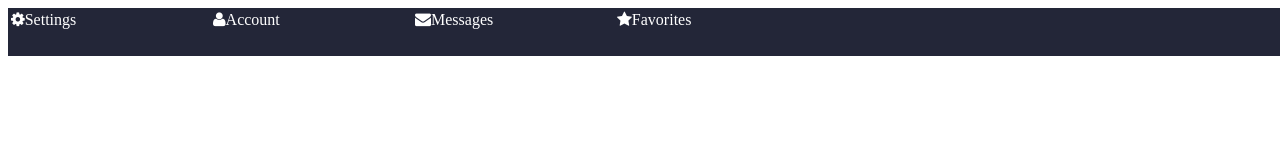
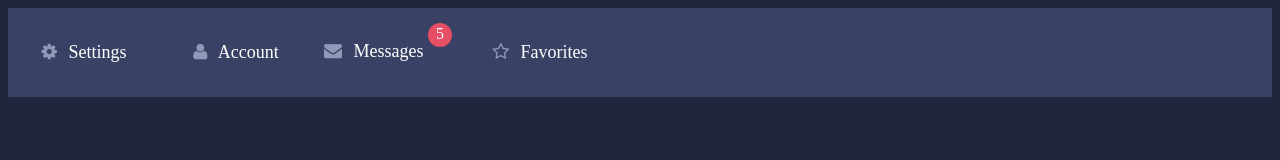
Before and after one commit to jmibarrad/SS-Training, a website: page app/index.html in a window 1280 px wide. Drawn offline with Linux system fonts and the light colour scheme.

Commit message:
Four Toolbar Option Finished

```diff
--- a/app/index.html
+++ b/app/index.html
@@ -6,24 +6,29 @@
     <link rel="stylesheet" type="text/css" href="/stylesheets/css/main.css">
     <link rel="stylesheet" href="stylesheets/vendor/font-awesome/css/font-awesome.min.css">
   </head>
-  <body ng-app = "app">
+  <body class = "main" ng-app = "app">
     <div class="toolbar">
+
+      <div style="display: table-cell">
+        <div class="option">
+          <i class="fa fa-cog" aria-hidden="true"></i> Settings
+        </div>
+        <div class="bottom-bar"></div>
+      </div>
+
       <div class="option">
-        <i class="fa fa-cog" aria-hidden="true">Settings</i>
+        <i class="fa fa-user" aria-hidden="true"></i> Account
+      </div>
 
+      <div class="option">
+        <i class="fa fa-envelope" aria-hidden="true"></i> Messages
+        <div class = "badge-red">5</div>
       </div>
+
       <div class="option">
-        <i class="fa fa-user" aria-hidden="true">Account</i>
+        <i class="fa fa-star-o" aria-hidden="true"></i> Favorites
+      </div>
 
-      </div>
-      <div class="option">
-        <i class="fa fa-envelope" aria-hidden="true">Messages</i>
-
-      </div>
-      <div class="option">
-        <i class="fa fa-star" aria-hidden="true">Favorites</i>
-
-      </div>
     </div>
   </body>
 </html>
--- a/app/stylesheets/main.scss
+++ b/app/stylesheets/main.scss
@@ -1,3 +1,4 @@
 //Partials
 @import "partials/variables";
+@import "partials/body";
 @import "partials/toolbar";
--- /dev/null
+++ b/app/stylesheets/partials/_body.scss
@@ -0,0 +1,3 @@
+.main {
+  background-color: $background-color;
+}
--- a/app/stylesheets/partials/_toolbar.scss
+++ b/app/stylesheets/partials/_toolbar.scss
@@ -1,30 +1,42 @@
 
 .toolbar {
-  background-color: $toolbar-color;
-  width: 100vw;
-  height: 6vh;
+  background-color: $default-gray;
+  width: 100%;
+  height: $toolbar-height;
 
   .option {
-    display: inline-block;
+    display: table-cell;
     color: white;
-    font-family: sans-serif;
-    font-size: 12pt;
-    height: 5vh;
-    width: 15vw;
-    border-style: solid;
-    border-color: $toolbar-color;
+    height: $toolbar-height;
+    width: $option-width;
+    text-align: center;
+    vertical-align: middle;
+    font-family: $option-font-family;
+    font-size: $option-font-size;
 
-    span .badge-red {
-      background-color: red;
+    .badge-red {
+      background-color: $badge-red;
       color: white;
-      font-size: 10px;
+      font-size: 16px;
+      height: $badge-diameter;
+      width: $badge-diameter;
+      border-radius: 50%;
+      text-align: center;
+      vertical-align: middle;
+      margin-bottom: 35px;
+      display: inline-block;
+      padding: 2px 2px 2px 2px
     }
 
     &:hover {
-      border-color: $selected-option-color;
-      background-color: $selected-option-color;
-      border-bottom-color: green;
+      height: $toolbar-height - 4px;
+      background-color: $selection-gray;
+      border-bottom: 4px $green-aqua solid;
     }
   }
 
+  .fa {
+    color: $icon-color;
+    margin-right: 7px;
+  }
 }
--- a/app/stylesheets/partials/_variables.scss
+++ b/app/stylesheets/partials/_variables.scss
@@ -1,3 +1,21 @@
 
-$toolbar-color: #232638 !default;
-$selected-option-color: #4B4E63 !default;
+/* Toolbar */
+$default-gray: rgb(57, 66, 100) !default;
+$selection-gray: rgb(80, 89, 123) !default;
+$green-aqua: rgb(17, 168, 171) !default;
+$toolbar-height: 89px !default;
+$background-color:rgb(31, 37, 61) !default;
+
+  /* Option */
+  $option-width: 152px !default;
+  $icon-color: rgb(144, 153, 183) !default;
+  $option-font-family: "Myriad Pro" !default;
+  $option-font-size: 18px !default;
+  /* End Option */
+
+  /* Badge */
+  $badge-diameter: 20px !default;
+  $badge-red: rgb(230, 78, 101) !default;
+  /* End Badge */
+
+/*End Toolbar*/
```
Also changed, not shown: app/stylesheets/css/main.css, app/stylesheets/fonts/myriad-pro/MYRIADPRO-BOLD.OTF (added), app/stylesheets/fonts/myriad-pro/MYRIADPRO-BOLDCOND.OTF (added), app/stylesheets/fonts/myriad-pro/MYRIADPRO-BOLDCONDIT.OTF (added), app/stylesheets/fonts/myriad-pro/MYRIADPRO-BOLDIT.OTF (added), app/stylesheets/fonts/myriad-pro/MYRIADPRO-COND.OTF (added), app/stylesheets/fonts/myriad-pro/MYRIADPRO-CONDIT.OTF (added), app/stylesheets/fonts/myriad-pro/MYRIADPRO-REGULAR.OTF (added), app/stylesheets/fonts/myriad-pro/MYRIADPRO-SEMIBOLD.OTF (added), app/stylesheets/fonts/myriad-pro/MYRIADPRO-SEMIBOLDIT.OTF (added).
